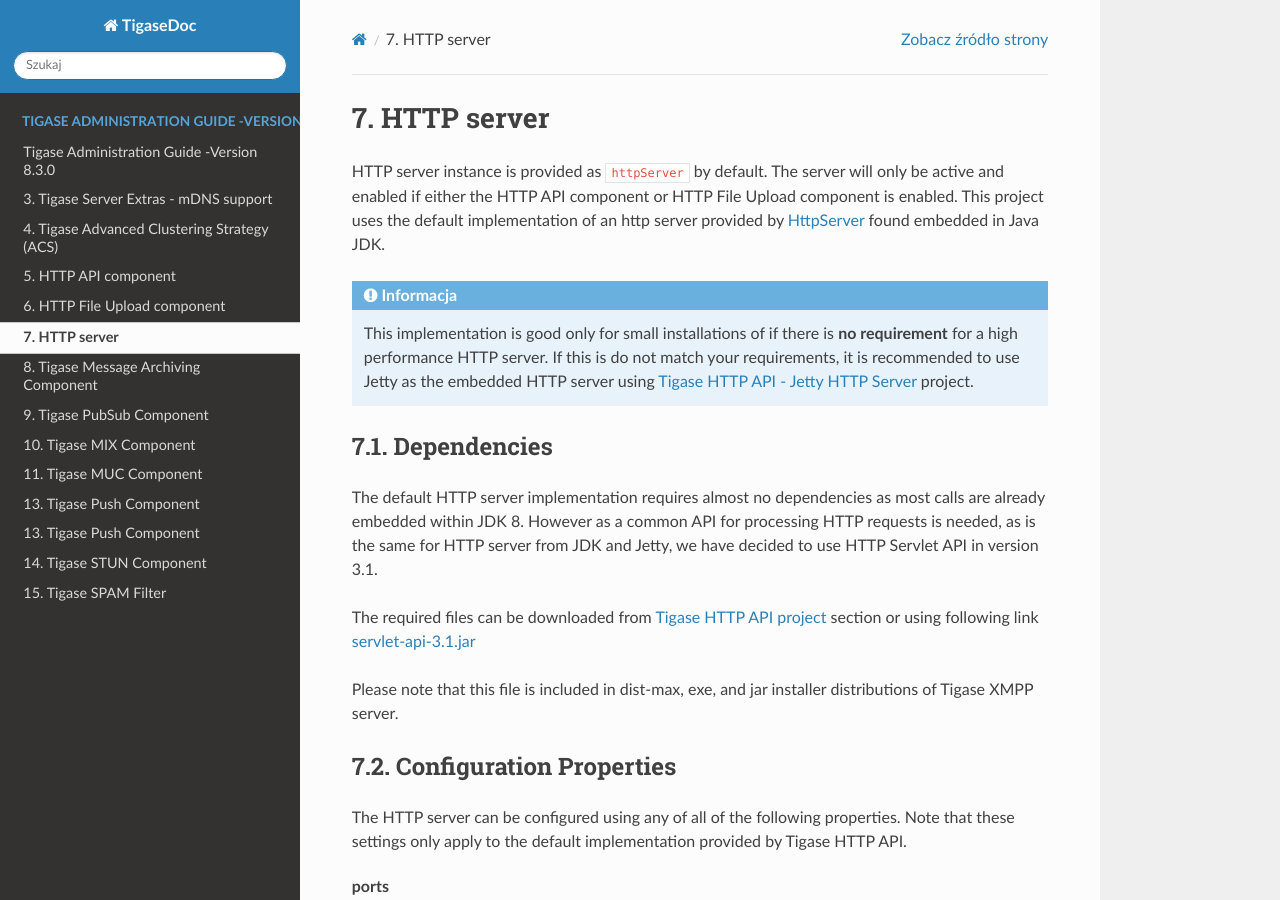
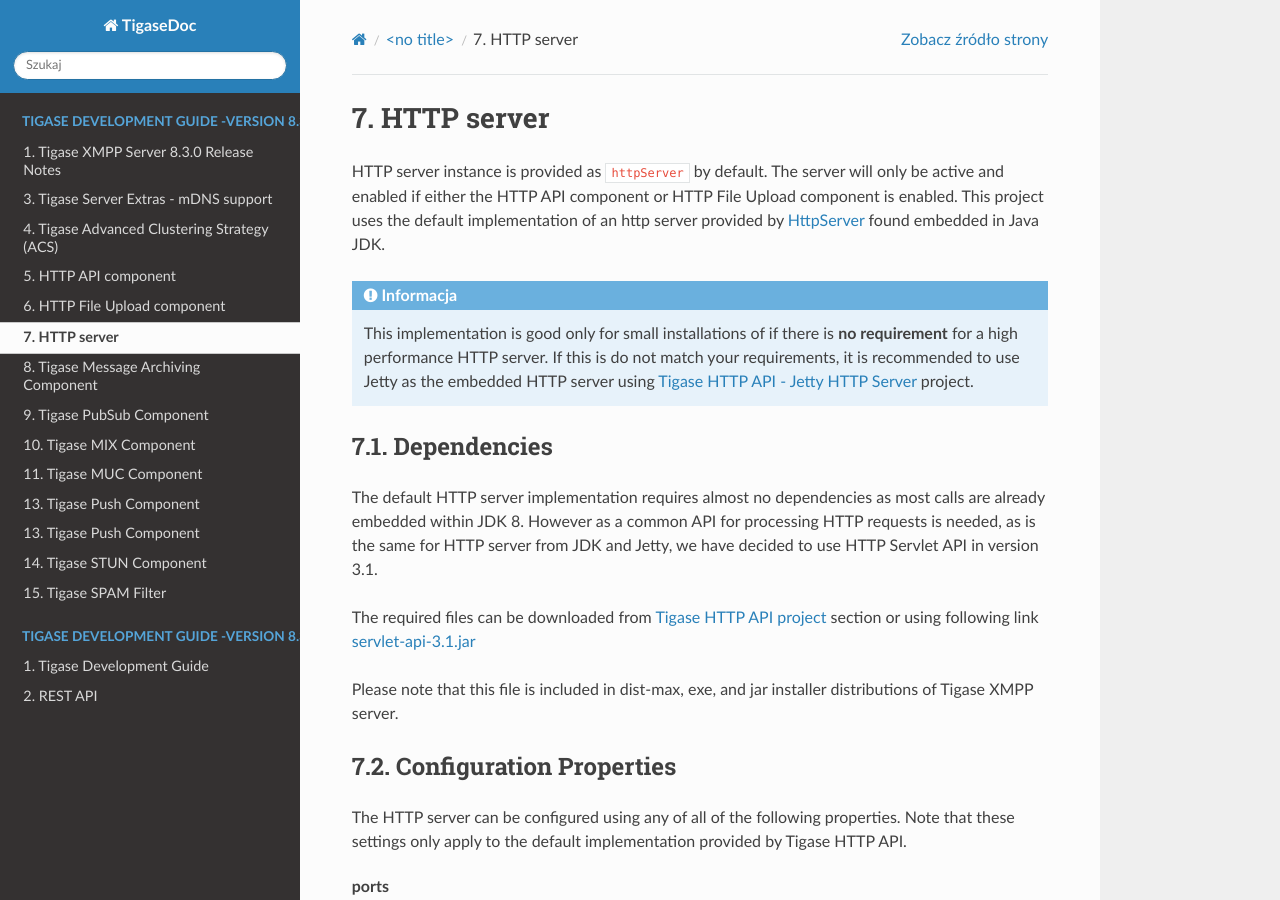
Before and after one commit to tigase/tigase-server-documentation, a Sphinx documentation site: the page built from docs/Tigase_Admistration/HTTP_Server.rst, in a window 1280 px wide and 900 px high. Built offline with Sphinx 7.4.7 and the Read the Docs theme 2.0.0, drawn with Linux system fonts in a browser that asks for light colours; pages that are not in the unit, such as notebooks, are missing from menus.

Commit message:
updated folder structure

```diff
--- a/docs/Tigase_Admistration/Release_Notes.rst
+++ b/docs/Tigase_Admistration/Release_Notes.rst
@@ -1,6 +1,4 @@
-===========================================
-Tigase Administration Guide -Version 8.3.0
-===========================================
+
 
 1. Tigase XMPP Server 8.3.0 Release Notes
 ==========================================
--- /dev/null
+++ b/docs/Tigase_Admistration/index.rst
@@ -0,0 +1,19 @@
+.. toctree::
+   :caption: Tigase Administration Guide -Version 8.3.0
+   :titlesonly:
+
+   Release_Notes
+   Administration_Guide
+   Tigase_Server_Extras
+   ACS
+   HTTP_API_Component
+   HTTP_File
+   HTTP_Server
+   Tigase_Message_Archiving
+   Tigase_PubSub_Component
+   MIX_Component
+   MUC_Component
+   Socks5_Proxy
+   Push_Component
+   STUN_Component
+   SPAM_Filter
--- /dev/null
+++ b/docs/Tigase_Development/Development_Guide.rst
@@ -0,0 +1,2 @@
+1. Tigase Development Guide
+============================
--- /dev/null
+++ b/docs/Tigase_Development/REST_API.rst
@@ -0,0 +1,2 @@
+2. REST API
+============
--- /dev/null
+++ b/docs/Tigase_Development/index.rst
@@ -0,0 +1,6 @@
+.. toctree::
+   :caption: Tigase Development Guide -Version 8.3.0
+   :titlesonly:
+
+   Development_Guide
+   REST_API
```
Also changed, not shown: docs/index.rst (+3 -17 lines).
